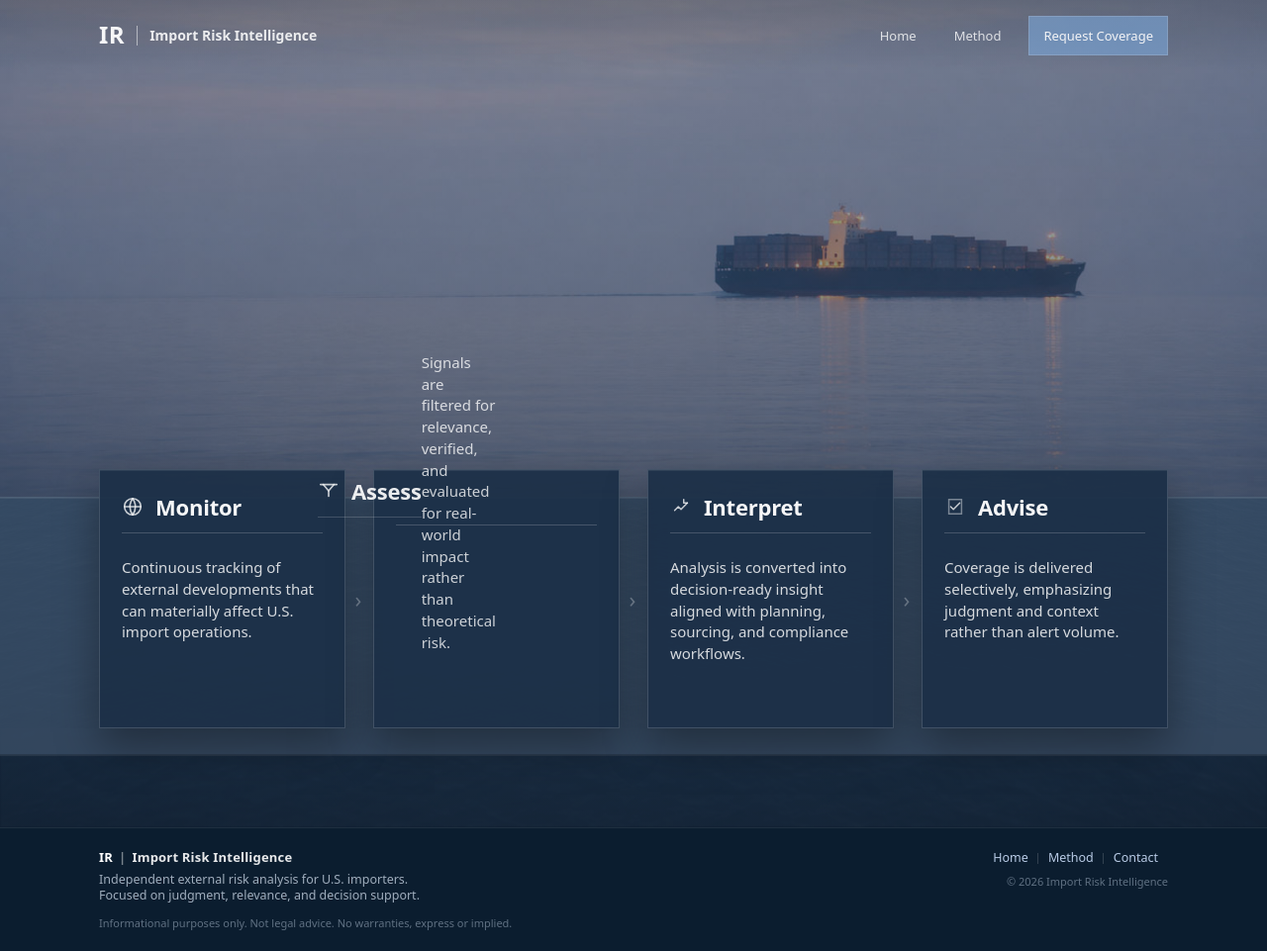
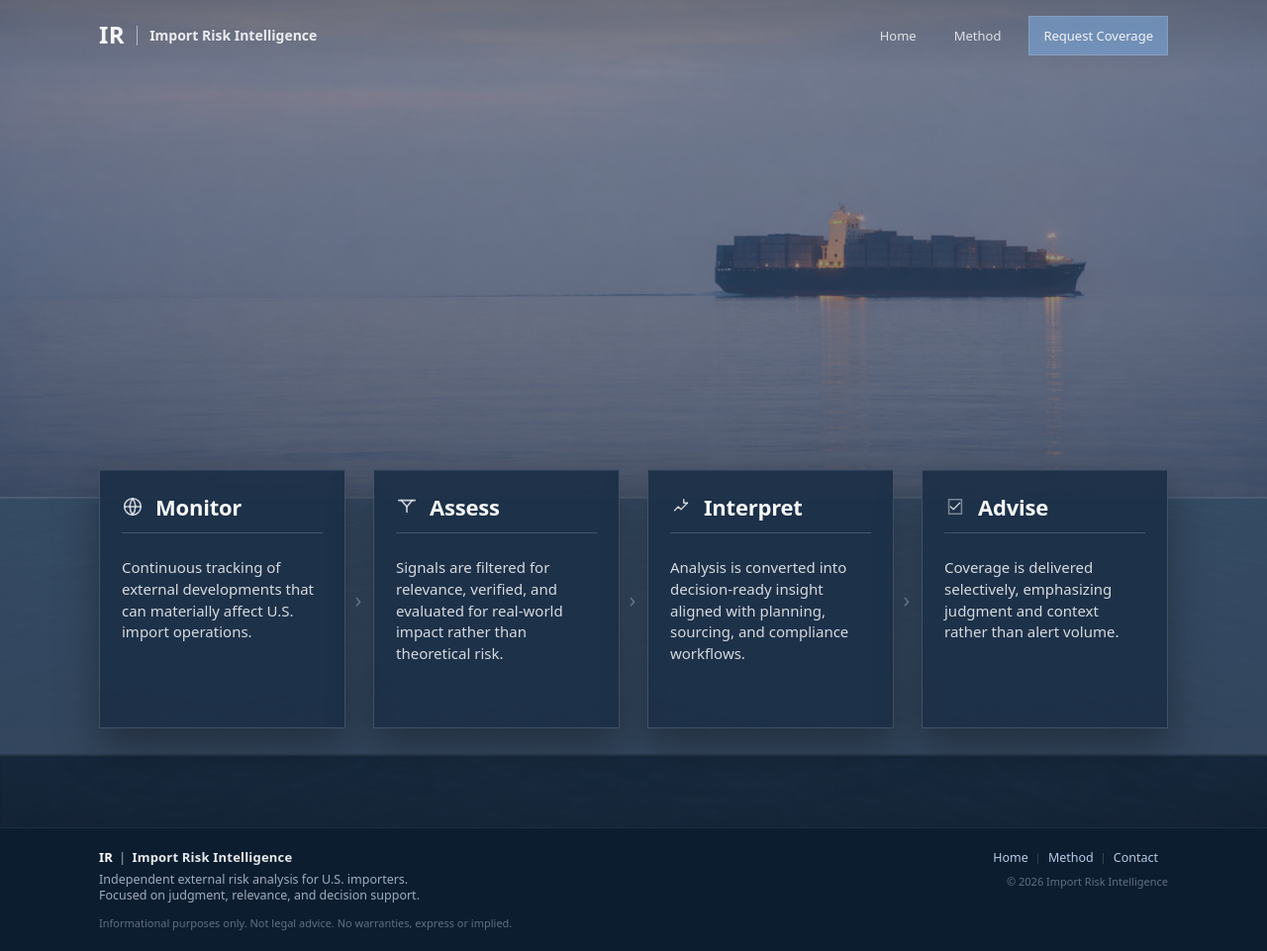
Before and after one commit to importrisk/import-risk-intelligence-site, a Jekyll site: the page built from method.html, in a window 1280 px wide. Shown: the whole page at 99% size. Built offline with Jekyll 4.4.1, drawn with Linux system fonts in a browser that asks for light colours.

Commit message:
Update method.html

```diff
--- a/method.html
+++ b/method.html
@@ -60,13 +60,15 @@ description: How Import Risk Intelligence evaluates and tracks supply-chain risk
 
     <header class="mf-head">
       <span class="mf-icon" aria-hidden="true">
-                   <header class="mf-head">
         <svg viewBox="0 0 24 24" fill="none"
              stroke="currentColor" stroke-width="1.8"
              stroke-linecap="round" stroke-linejoin="round"
              aria-hidden="true">
+          <!-- top filter line -->
           <path d="M3 5h18"/>
+          <!-- narrowing funnel -->
           <path d="M6 5l6 7 6-7"/>
+          <!-- output stem -->
           <path d="M12 12v6"/>
         </svg>
       </span>
@@ -81,7 +83,6 @@ description: How Import Risk Intelligence evaluates and tracks supply-chain risk
 
   </div>
 </article>
-
 
         <!-- Translate -->
         <article class="method-feature" aria-label="Translate">
```
Lines whose indentation alone changed are shown as unchanged.
